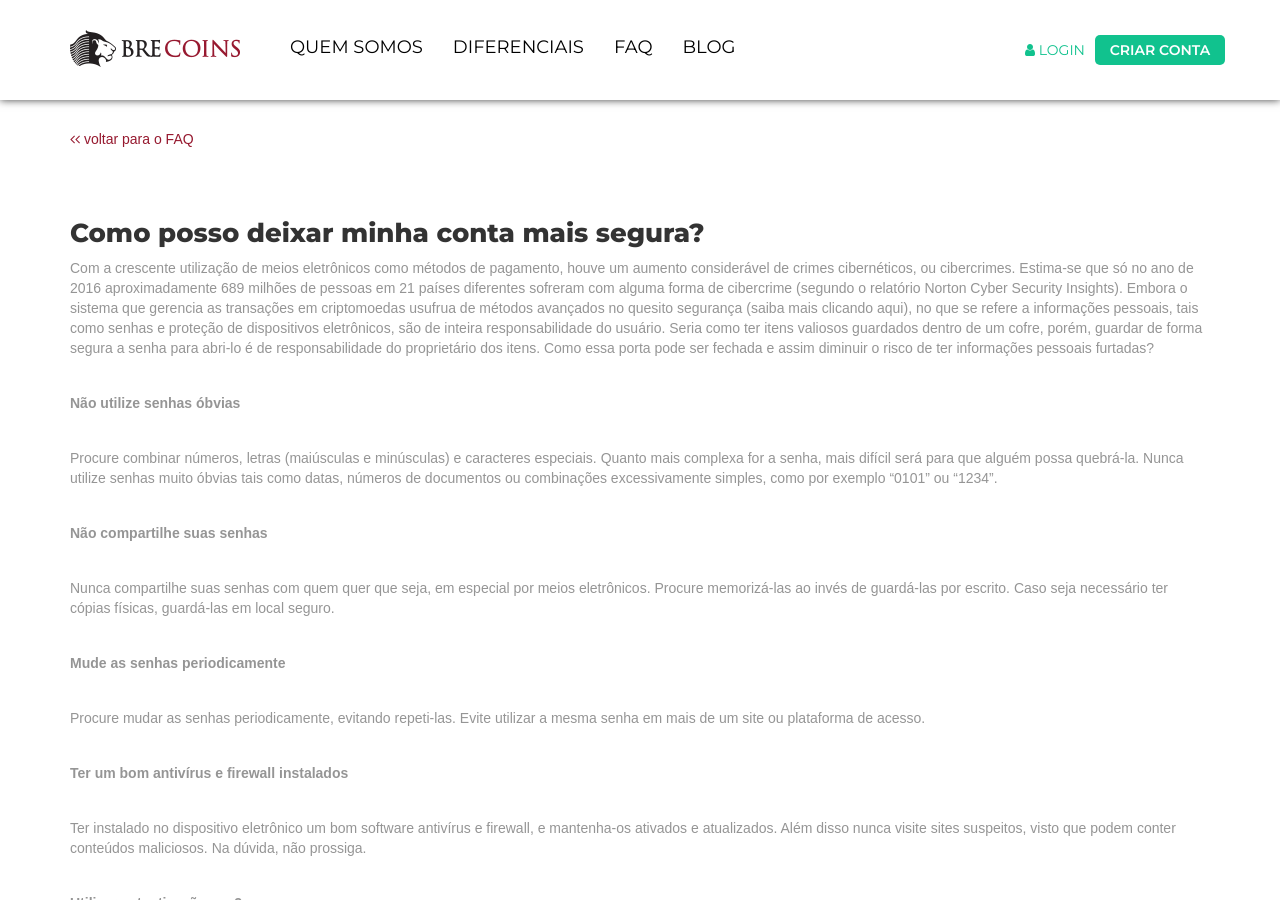
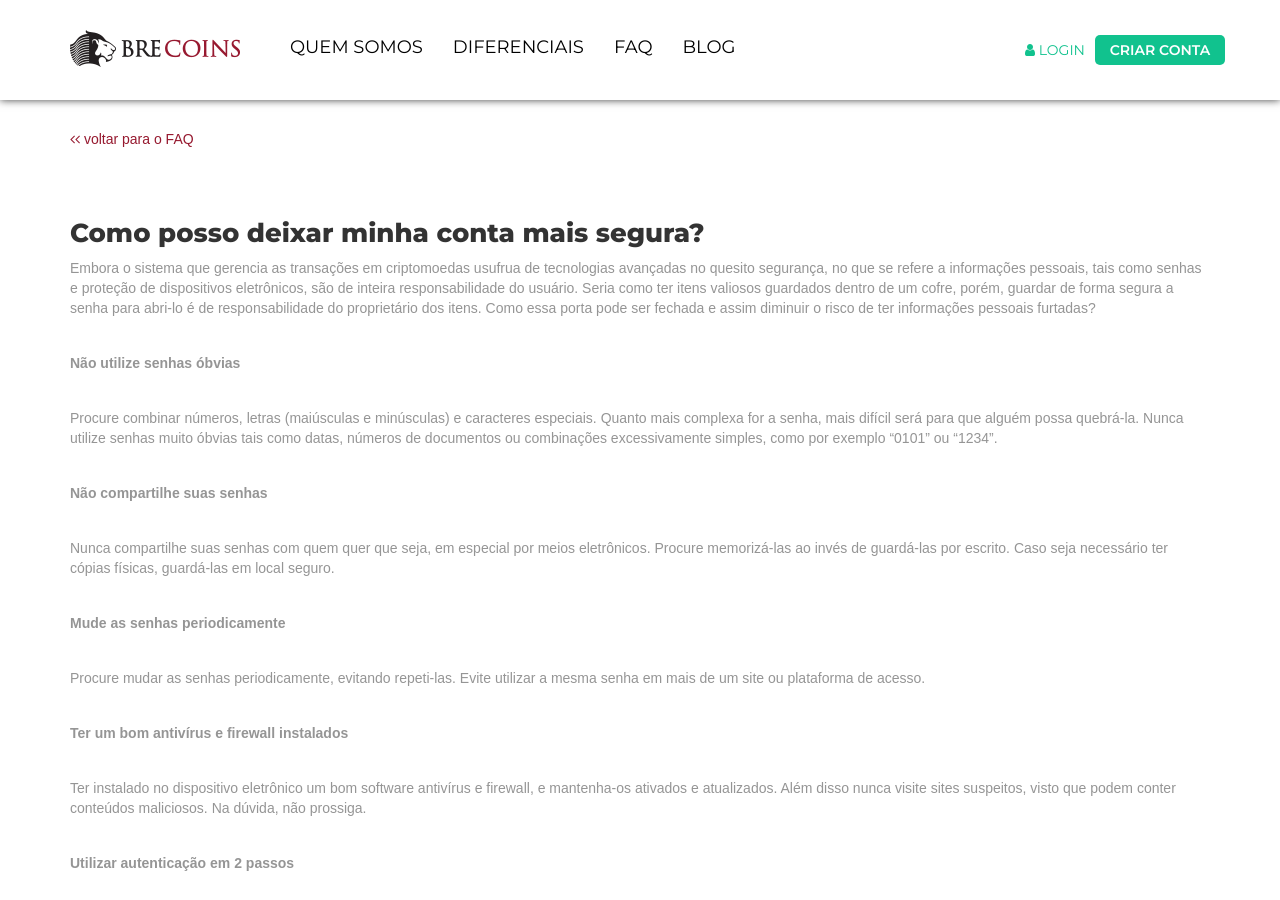
Before and after one commit to digitalbre/brecoins.github.io, a Jekyll site: the page built from faq/como-posso-deixar-minha-conta-mais-segura.md, in a window 1280 px wide and 900 px high, scrolled down 491 px. Built offline with Jekyll 4.4.1, drawn with Linux system fonts in a browser that asks for light colours; nearby versions of some CDN libraries; some web fonts are replaced; a script that is not in the unit is left out.

Commit message:
Update como-posso-deixar-minha-conta-mais-segura.md

```diff
--- a/faq/como-posso-deixar-minha-conta-mais-segura.md
+++ b/faq/como-posso-deixar-minha-conta-mais-segura.md
@@ -2,7 +2,7 @@
 title: Como posso deixar minha conta mais segura?
 layout: faqpage
 ---
-Com a crescente utilização de meios eletrônicos como métodos de pagamento, houve um aumento considerável de crimes cibernéticos, ou cibercrimes. Estima-se que só no ano de 2016 aproximadamente 689 milhões de pessoas em 21 países diferentes sofreram com alguma forma de cibercrime (segundo o relatório Norton Cyber Security Insights). Embora o sistema que gerencia as transações em criptomoedas usufrua de métodos avançados no quesito segurança (saiba mais clicando aqui), no que se refere a informações pessoais, tais como senhas e proteção de dispositivos eletrônicos, são de inteira responsabilidade do usuário. Seria como ter itens valiosos guardados dentro de um cofre, porém, guardar de forma segura a senha para abri-lo é de responsabilidade do proprietário dos itens. Como essa porta pode ser fechada e assim diminuir o risco de ter informações pessoais furtadas?
+Embora o sistema que gerencia as transações em criptomoedas usufrua de tecnologias avançadas no quesito segurança, no que se refere a informações pessoais, tais como senhas e proteção de dispositivos eletrônicos, são de inteira responsabilidade do usuário. Seria como ter itens valiosos guardados dentro de um cofre, porém, guardar de forma segura a senha para abri-lo é de responsabilidade do proprietário dos itens. Como essa porta pode ser fechada e assim diminuir o risco de ter informações pessoais furtadas?
 
 **Não utilize senhas óbvias**
 
```
